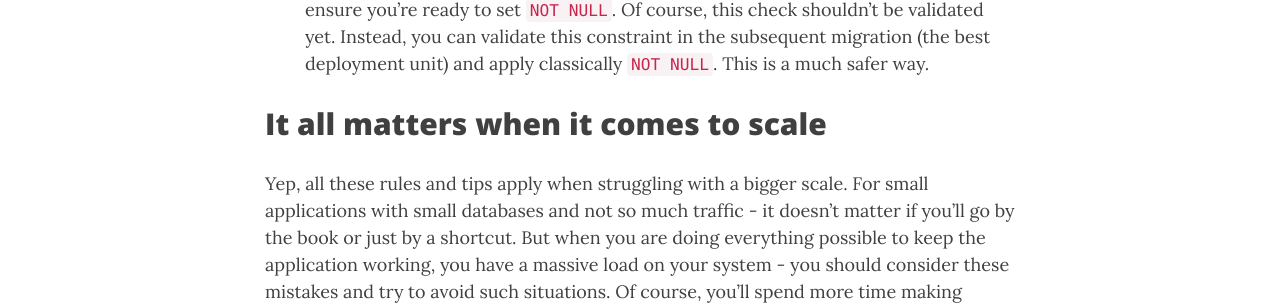
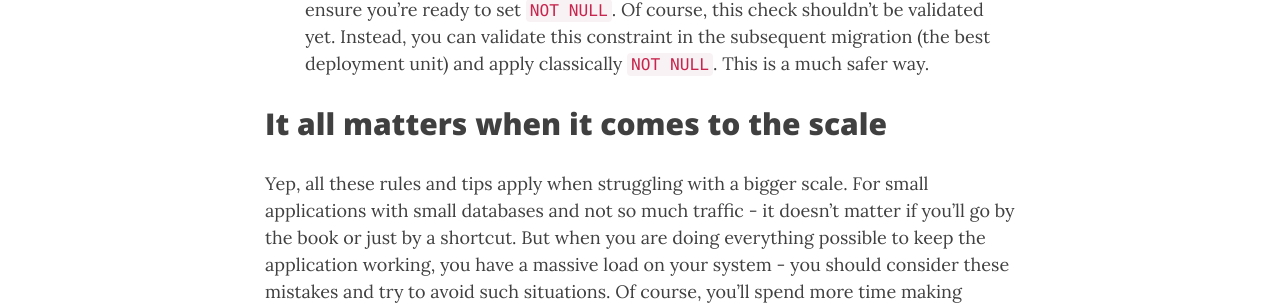
Before and after one commit to patrykwozinski/patrykwozinski.github.io, a Jekyll site: the page built from _posts/2022-08-02-working-with-databases-at-a-scale.md, in a window 1280 px wide and 900 px high, scrolled down 5341 px. Shown: the part 157-462 px from the top of the window. Built offline with Jekyll 4.4.1, drawn with Linux system fonts in a browser that asks for light colours; nearby versions of some CDN libraries; comment, search, counter and statistics services are not loaded.

Commit message:
the scale

```diff
--- a/_posts/2022-08-02-working-with-databases-at-a-scale.md
+++ b/_posts/2022-08-02-working-with-databases-at-a-scale.md
@@ -108,5 +108,5 @@ Right now, I’ll cover some possible mistakes when you are working on a bigger
 
     If you are working on a more extensive database with higher throughput, adding `NOT NULL` to your column might not be the best option in PostgreSQL. Why? Because this operation blocks, reads, and writes to your table until each row will be checked if `NOT NULL` is possible to apply. Instead, it's better to add a check constraint that will ensure you're ready to set `NOT NULL`. Of course, this check shouldn't be validated yet. Instead, you can validate this constraint in the subsequent migration (the best deployment unit) and apply classically `NOT NULL`. This is a much safer way.
 
-## It all matters when it comes to scale
+## It all matters when it comes to the scale
 Yep, all these rules and tips apply when struggling with a bigger scale. For small applications with small databases and not so much traffic - it doesn’t matter if you’ll go by the book or just by a shortcut. But when you are doing everything possible to keep the application working, you have a massive load on your system - you should consider these mistakes and try to avoid such situations. Of course, you’ll spend more time making database-related changes, but thanks to that, you’ll save money and your client's trust. That’s important - keep your system reliable, and you’ll sleep better. I’m not Matthew Walker (the author of the phenomenal book “Why we sleep”) to talk about the nature of sleep; just trust me - it’s better to make changes incrementally if we’re talking about databases.
```
